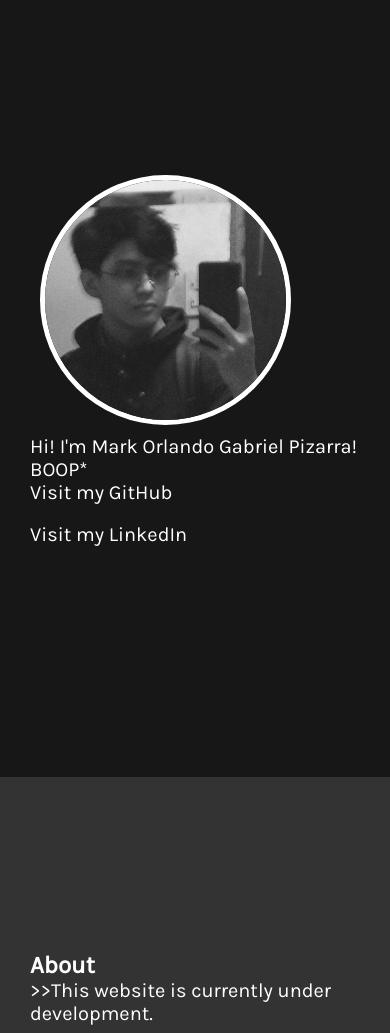
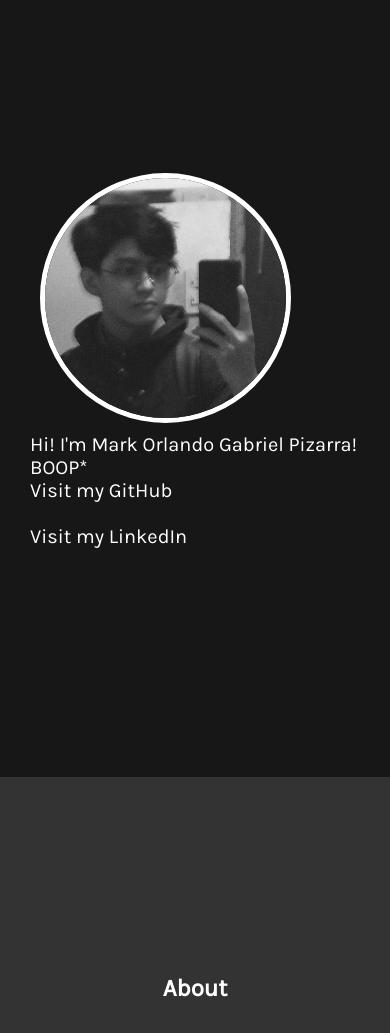
Before and after one commit to CodeAkyra/mark-orlando-gabriel-pizarra, a website: page index.html in a window 390 px wide. Shown: the part 67-1100 px from the top of the page. Drawn offline with Linux system fonts and the light colour scheme.

Commit message:
minor changes

```diff
--- a/index.html
+++ b/index.html
@@ -36,7 +36,11 @@
     </section>
     <section class="about" id="About">
       <h1>About</h1>
-      <p>>>This website is currently under development.</p>
+      <!-- <p class="card-content">
+        Hey! I'm Mark Orlando Gabriel Pizarra, a 21-year-old Filipino enthusiast
+        who loves exploring new things. I used to play guitar and in my free
+        time, I enjoy drawing whenever I feel bored.
+      </p> -->
     </section>
     <section class="portfolio" id="Portfolio">
       <h1>Portfolio</h1>
@@ -59,5 +63,5 @@
   </body>
   <script src="scroll.js"></script>
   <script src="resize.js"></script>
-<!-- HI JAZZMINE! <3 2025 January 8 -->
+  <!-- HI JAZZMINE! <3 2025 January 8 -->
 </html>
--- a/styles.css
+++ b/styles.css
@@ -148,7 +148,6 @@ section {
 }
 
 section p {
-  font-size: 100px;
 }
 
 section img {
@@ -180,6 +179,7 @@ section h1 {
 }
 
 .home {
+  font-size: 100px;
   background: #171717;
 }
 
@@ -249,7 +249,6 @@ section.about {
   }
 
   section p {
-    font-size: 20px;
   }
 
   section img {
@@ -257,6 +256,10 @@ section.about {
     border: 5px solid rgb(255, 255, 255);
     border-radius: 100%;
     height: 250px;
+  }
+
+  .home {
+    font-size: 20px;
   }
 
   header.sticky {
@@ -311,53 +314,4 @@ section.about {
   header ul li a:hover::before {
     width: 100%;
   }
-
-  /* .home {
-    background-color: lightblue;
-  } */
 }
-
-/*
-header .logo {
-  position: relative;
-  font-weight: 700;
-  color: white;
-  text-decoration: none;
-  font-size: 2em;
-  text-transform: uppercase;
-  letter-spacing: 2px;
-  transition: 0.6s;
-}
-
-header {
-  position: fixed;
-  top: 0;
-  left: 0;
-  width: 100%;
-  display: flex;
-  justify-content: space-between;
-  align-items: center;
-  transition: 0.6s;
-  padding: 40px 100px;
-  z-index: 99999;
-}
-
-header ul {
-  position: relative;
-  display: flex;
-  justify-content: center;
-  align-items: center;
-}
-header ul li {
-  position: relative;
-  list-style: none;
-}
-header ul li a {
-  position: relative;
-  margin: 0 15px;
-  text-decoration: none;
-  color: white;
-  letter-spacing: 2px;
-  font-weight: 500px;
-  transition: 0.6s;
-} */
```
